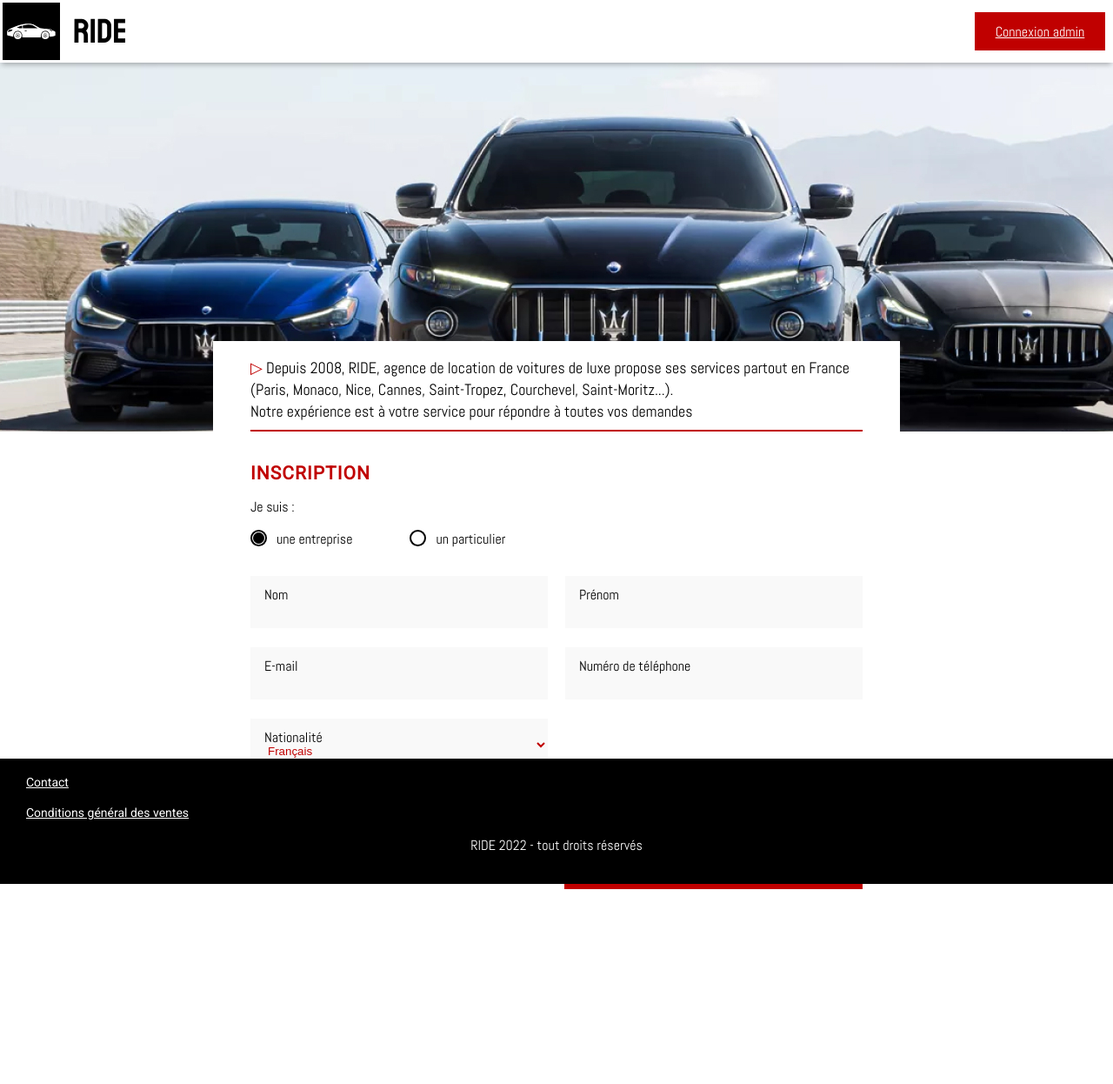
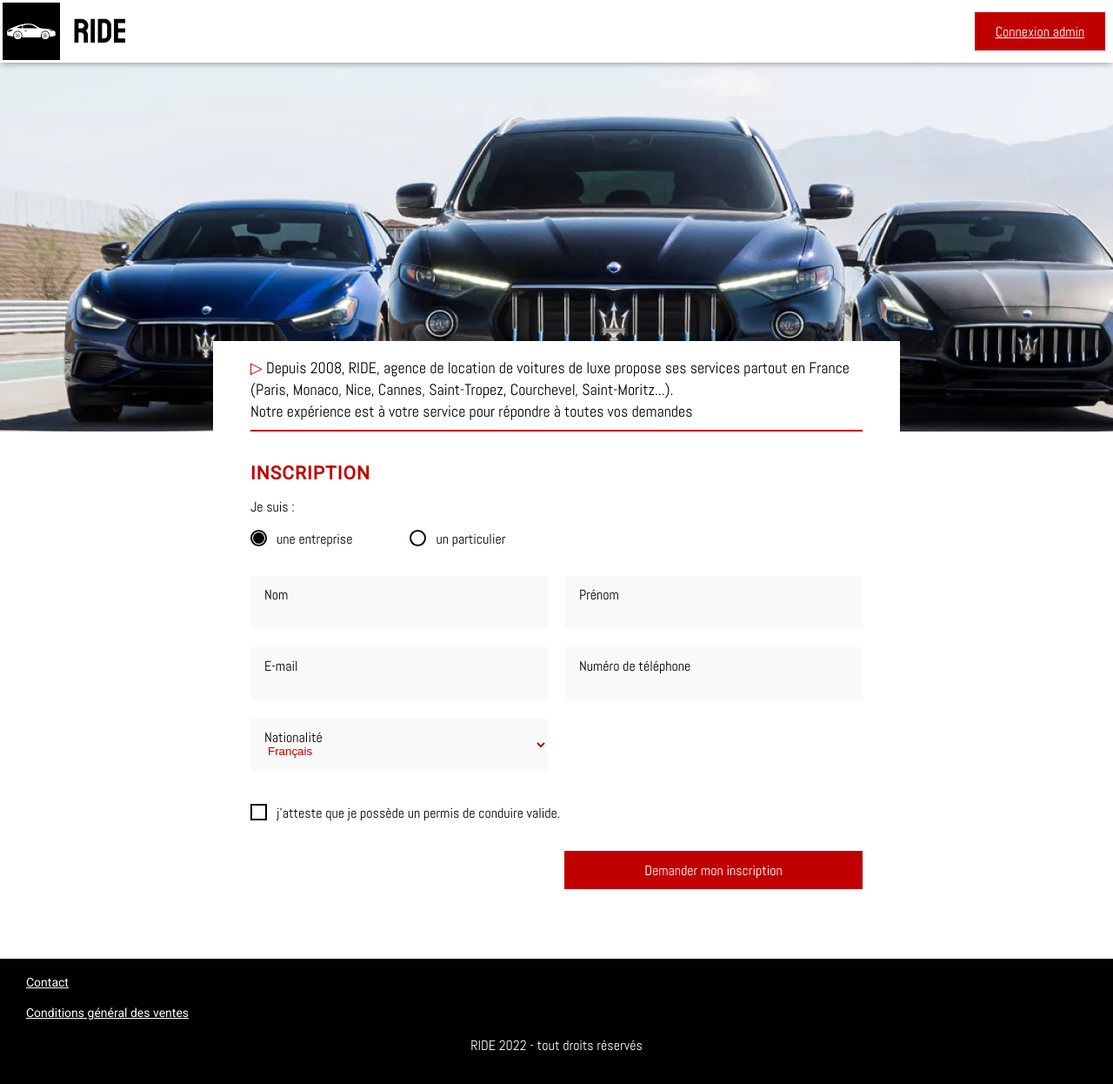
Before and after one commit to GB-Titi/Ynov_final_front_project, a Next.js app in the folder gamos_app/: page / in a window 1280 px wide. Shown: the whole page at 87% size. Before the commit the page ends 1136 px from the top, so only its background shows below. Built offline with nearby package versions, Linux system fonts and the light colour scheme.

Commit message:
Clean du css pour merge dans main

```diff
--- a/gamos_app/styles/components/Home.module.scss
+++ b/gamos_app/styles/components/Home.module.scss
@@ -28,7 +28,6 @@
 }
 
 .container {
-    height: 80vh;
     width: 100%;
     display: flex;
     align-items: center;
--- a/gamos_app/styles/globals.scss
+++ b/gamos_app/styles/globals.scss
@@ -10,6 +10,6 @@ body {
 }
 
 main{
-  height: 100vh;
+  height: max-content;
   min-height: calc(100% - $footer-height);
 }
```
